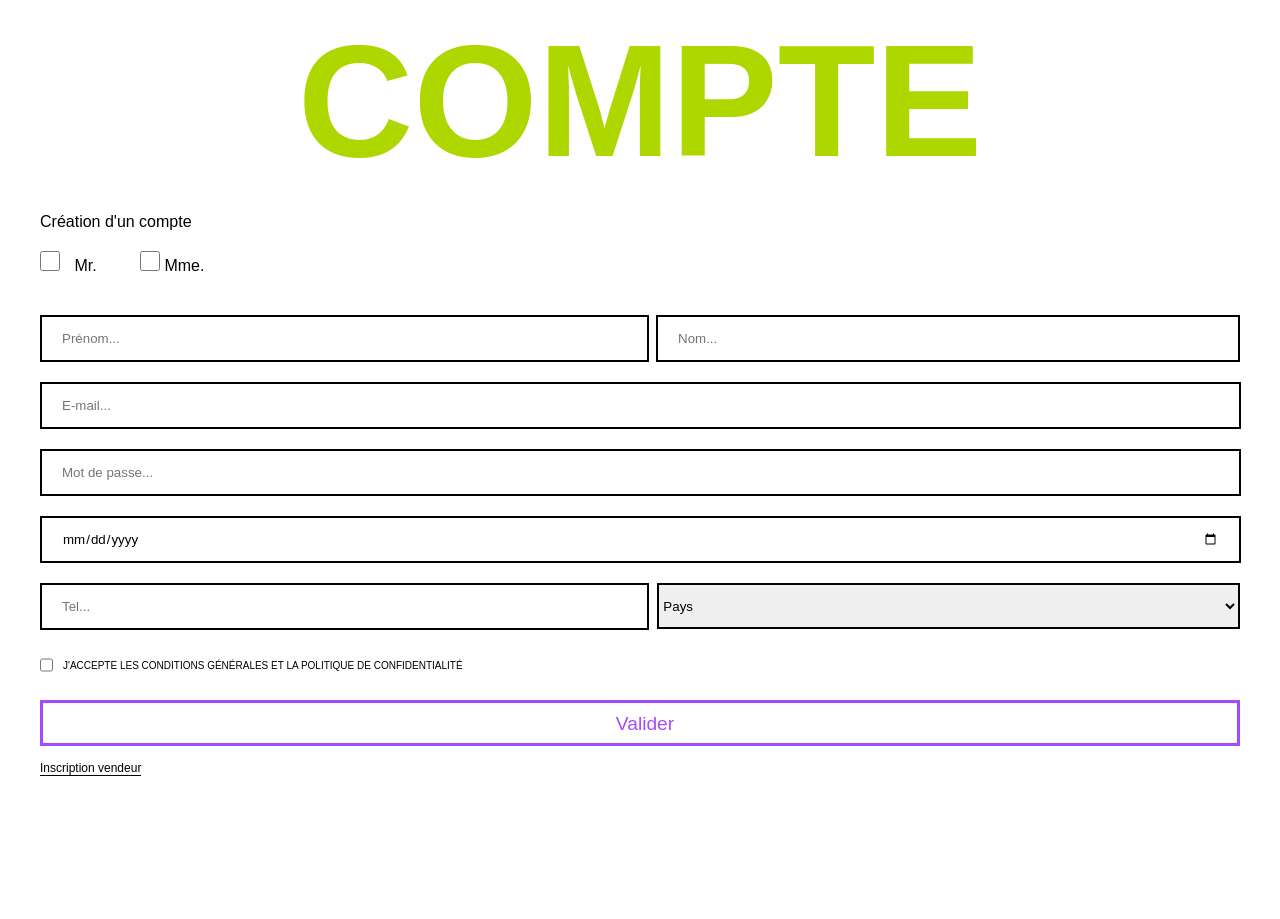
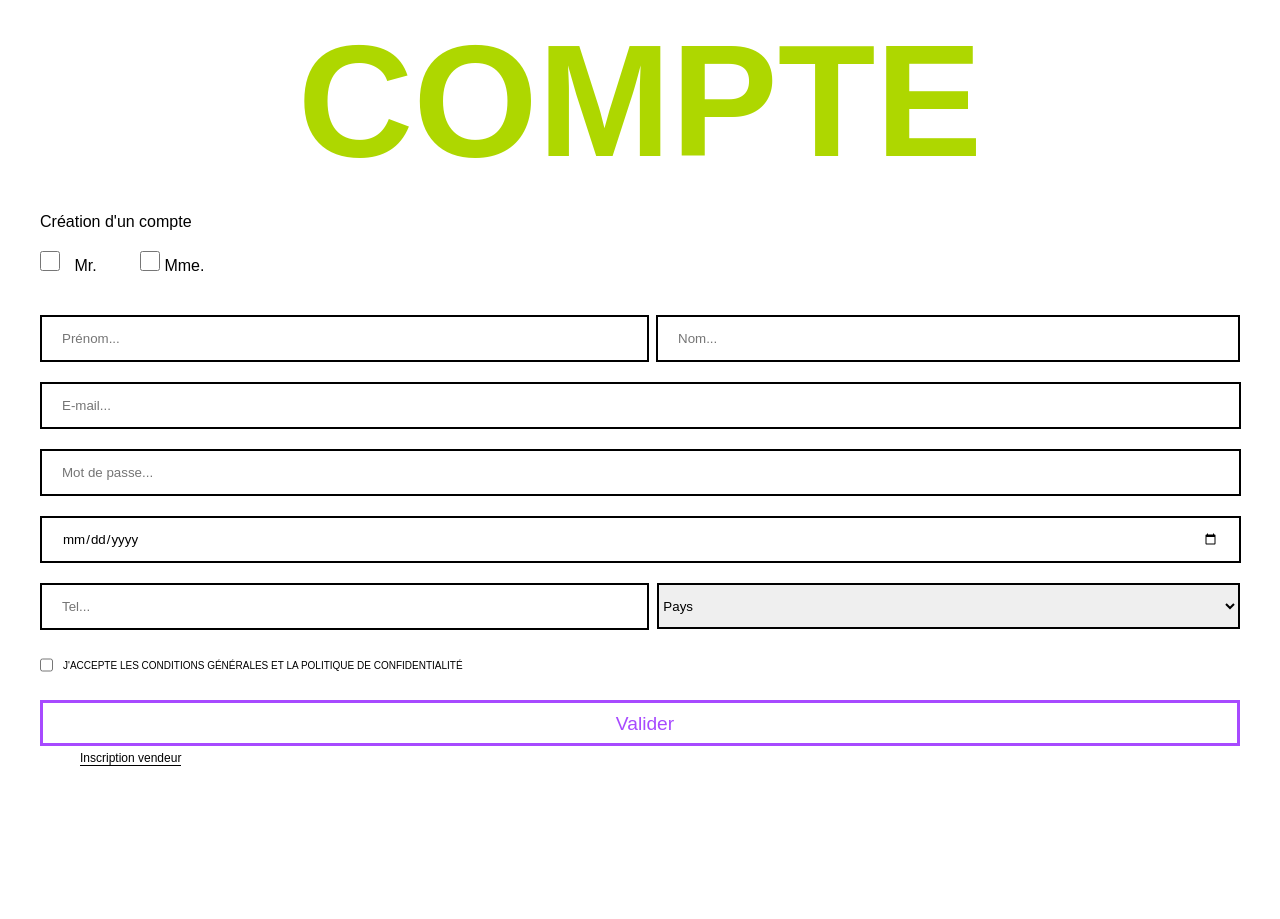
Before and after one commit to alvisevenezia/DevWebIng1, a PHP site: page /html/Inscription.html in a window 1280 px wide. Shown: the part 83-1002 px from the top of the page. Before the commit the page ends 859 px from the top, so only its background shows below. Run offline with PHP 8.4, Linux system fonts and the light colour scheme.

Commit message:
création page contrat

```diff
--- a/css/Style.css
+++ b/css/Style.css
@@ -329,7 +329,7 @@ hr{
 
 .compte{
   margin: auto;
-  height: 800px;
+  height: 900px;
   width: 1200px;
   padding: 10px;
 }
@@ -432,6 +432,8 @@ hr{
 }
 
 
+
+
 #checkbox{
   height: 20px;
   width: 20px;
@@ -456,6 +458,13 @@ hr{
   float: left;
   font-size: 10px;
   padding-top: 20px;
+}
+
+
+.checkbox4{
+  display: flex;
+  font-size: 15px;
+  padding: 20px;
 }
 
 .checkbox label{
@@ -500,7 +509,13 @@ hr{
 .inscription_vendeur{
   display: block;
   float: left;
-  padding-top: 15px;
+  padding-top: 5px;
+  margin: 0px 40px;
   font-size: 12px;
   border-bottom: 1px solid;
 }
+
+.contrat{
+  font-size:1em ;
+  margin: 20px;
+}
```
